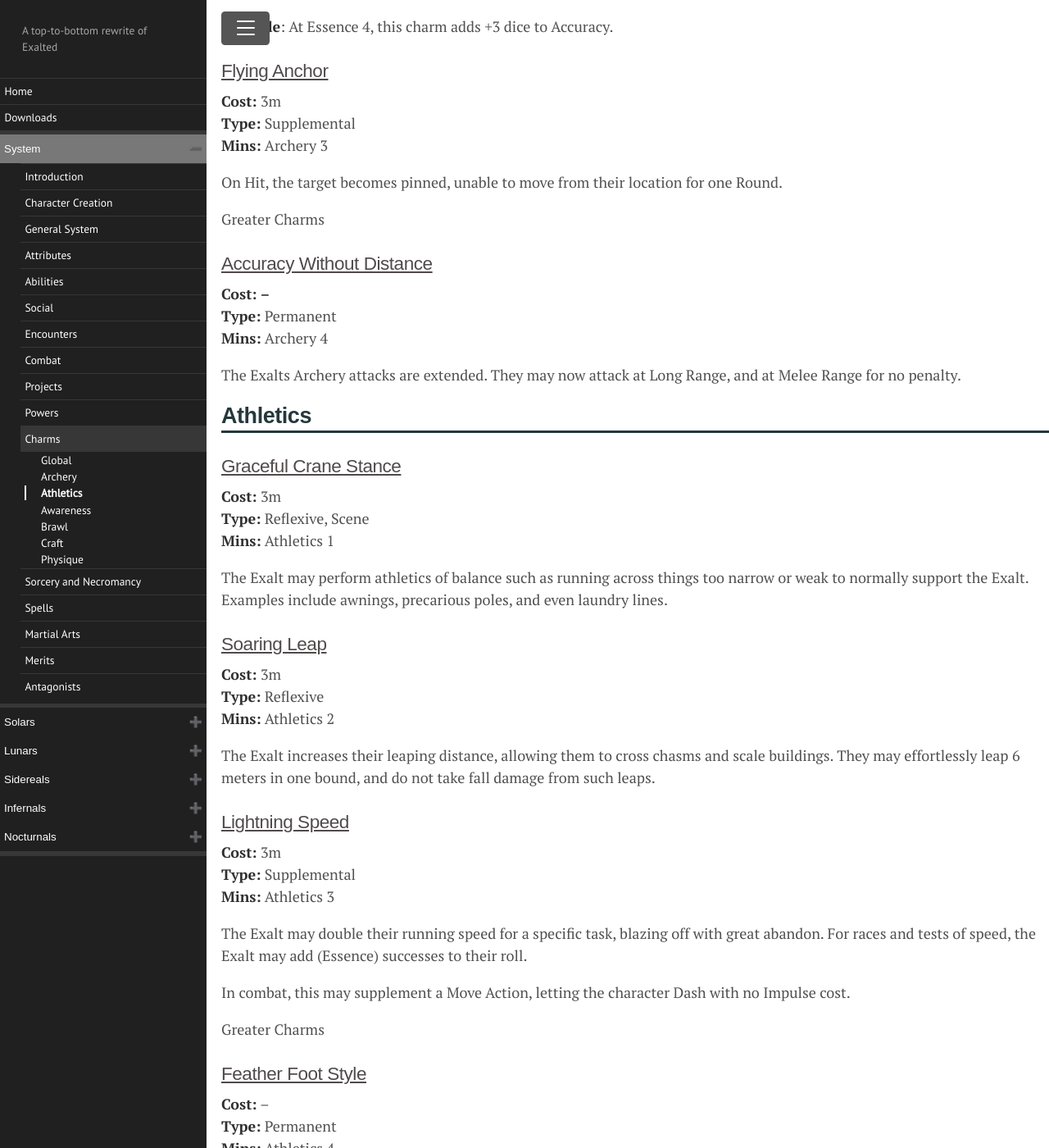
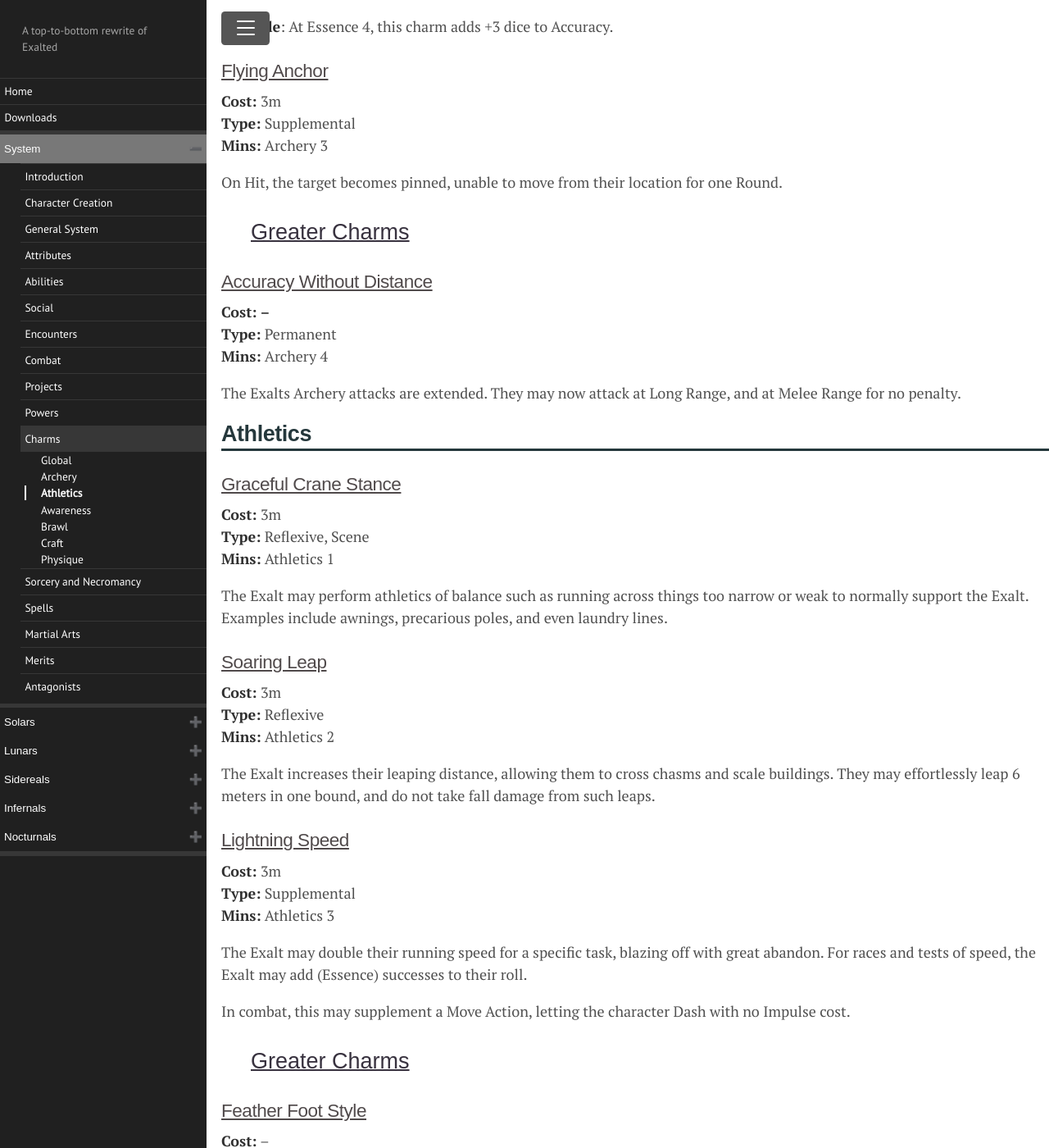
Before and after one commit to Dragonmystic707/exalted-reincarnated, a Jekyll site: the page built from docs/System/Charms.md, in a window 1280 px wide and 1400 px high, scrolled down 1559 px. Shown: the whole window at 82% size. Built offline with Jekyll 4.4.1, drawn with Linux system fonts in a browser that asks for light colours.

Commit message:
Made Greater Charm Css

```diff
--- a/docs/System/Charms.md
+++ b/docs/System/Charms.md
@@ -89,7 +89,7 @@ least one will hit. Their attack targets Soak instead of DV.
 On Hit, the target becomes pinned, unable to move from their location
 for one Round.
 
-Greater Charms
+<div class="greater_charm">Greater Charms</div>
 
 ### Accuracy Without Distance
 
@@ -136,7 +136,7 @@ off with great abandon. For races and tests of speed, the Exalt may add
 In combat, this may supplement a Move Action, letting the character Dash
 with no Impulse cost.
 
-Greater Charms
+<div class="greater_charm">Greater Charms</div>
 
 ### Feather Foot Style
 
@@ -198,7 +198,7 @@ may always be made while asleep.
 In addition, the Exalt never suffers from the ill effects of an Ambush
 Round.
 
-Greater Charms
+<div class="greater_charm">Greater Charms</div>
 
 ### Sense-Destroying Method
 
@@ -236,7 +236,7 @@ On Feats of Strength, add 2x(Essence) dice.
 Decisive Strikes against animate beings (such as Earth elementals and
 golems), add (Essence) dice to Accuracy.
 
-Greater Charms
+<div class="greater_charm">Greater Charms </div>
 
 Craft
 -----
@@ -279,7 +279,7 @@ difficulty to recognize this fact is lowered by 1).
 Glean immediate insight into the original purpose, material makeup, age,
 and other such information while studying an object.
 
-Greater Charms
+<div class="greater_charm">Greater Charms</div>
 
 ### Timely Prototype
 
@@ -312,4 +312,4 @@ width.
 
 For non-mundane walls, they may add +(Essence) to this Feat of Strength.
 
-Greater Charms
+<div class="greater_charm">Greater Charms</div>
--- a/docs/public/css/sam.css
+++ b/docs/public/css/sam.css
@@ -30,6 +30,16 @@ h6 {
   font-size: 1.25rem;
   margin-top: 1.5rem;
   text-decoration: underline;
+}
+
+.greater_charm {
+  font-family: "Goudy Old Style", sans-serif;
+  color: #38323f;
+  font-size: 1.5rem;
+  margin-top: 1.5rem;
+  text-decoration: underline;
+  text-decoration-thickness: 2px;
+  padding-left: 2rem
 }
 
 html {
```
Also changed, not shown: Notes.txt (renamed from install_notes.txt, +11 -0 lines), release.py (+12 -6 lines), 4 other files.
